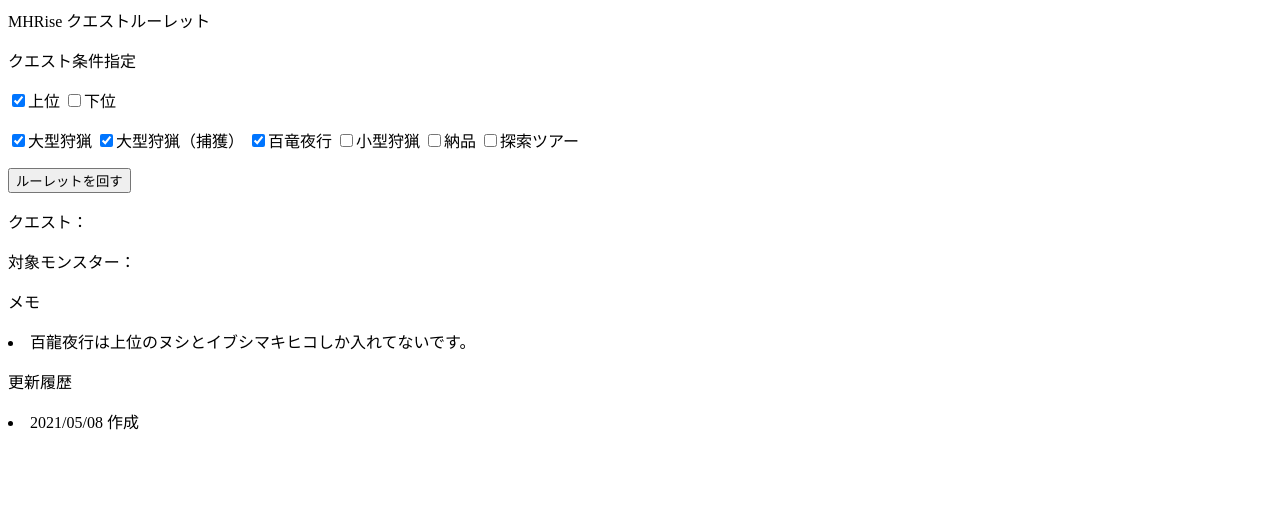
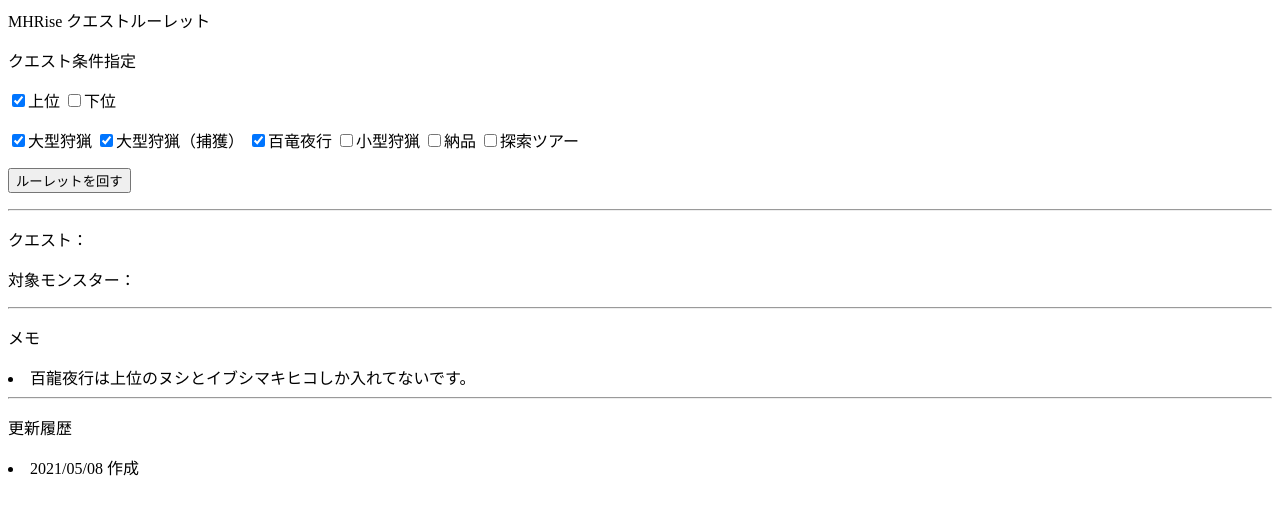
Before and after one commit to ksmch/mhrise_random_quest, a plain HTML site: page test.html in a window 1280 px wide. Drawn offline with Linux system fonts and the light colour scheme.

Commit message:
Update test.html

```diff
--- a/test.html
+++ b/test.html
@@ -29,17 +29,17 @@
                 <input type='button' class='b_gen' id='b_gen' value='ルーレットを回す' onclick='generate()'>
             </p>
         </div>
-        <h>
+        <hr>
         <div id='output'>
             <p>クエスト：<span id='name'></span></p>
             <p>対象モンスター：<span id='target'></span></p>
         </div>
-        <h>
+        <hr>
         <div id='memo'>
             <p>メモ</p>
             <li>百龍夜行は上位のヌシとイブシマキヒコしか入れてないです。</li>
         </div>
-        <h>
+        <hr>
         <div id='history' class='history'>
             <p>更新履歴</p>
             <li>2021/05/08 作成</li>
```
